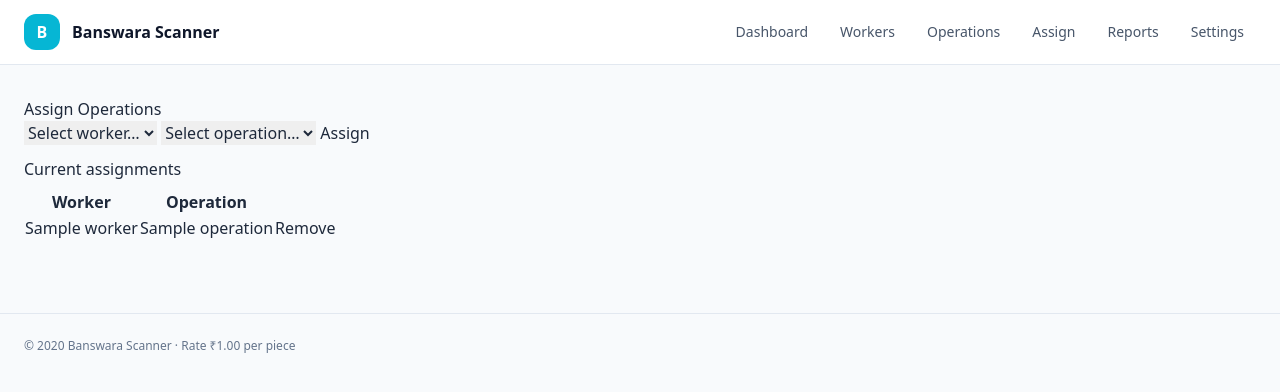
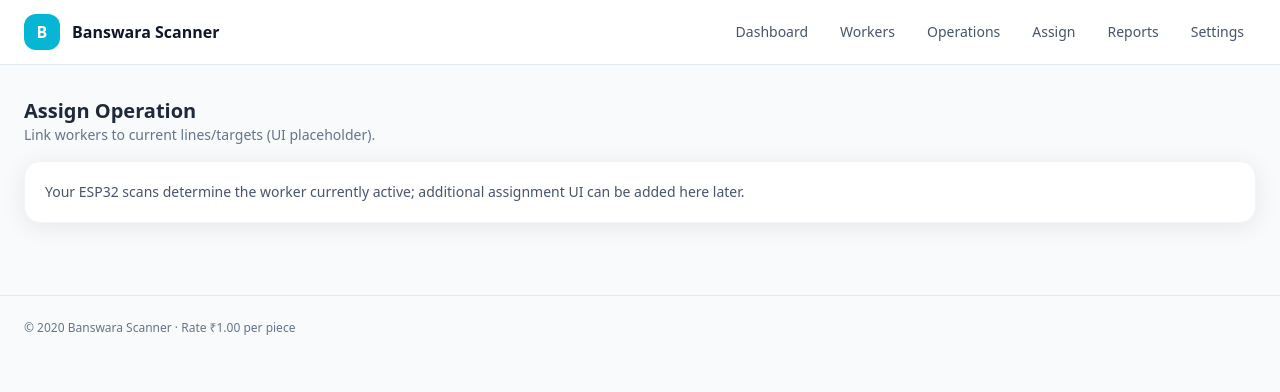
Before and after one commit to Sachinsuthar17/WorkerTracker, a Flask app: template templates/assign_operation.html in a window 1280 px wide. Shown: the top 392 px of the page. Run offline with Flask 3, Linux system fonts and the light colour scheme; the template is opened without the code that fills it: most values are stand-ins (such as "Sample title", 1, 10 or a date in 2020); some libraries are stand-ins or nearby versions.

Commit message:
Code Changed

```diff
--- a/templates/assign_operation.html
+++ b/templates/assign_operation.html
@@ -1,60 +1,14 @@
 {% extends "layout.html" %}
+{% set title = "Assign Operation" %}
 {% block content %}
-<header class="page-header"><h1>Assign Operations</h1></header>
+<section class="grid gap-4">
+  <header>
+    <h1 class="text-xl font-semibold">Assign Operation</h1>
+    <p class="text-sm text-slate-500">Link workers to current lines/targets (UI placeholder).</p>
+  </header>
 
-<div class="card">
-  <form id="f-assign" class="row" onsubmit="return false;">
-    <select name="worker_id" required>
-      <option value="">Select worker…</option>
-      {% for w in workers %}
-        <option value="{{ w.id }}">{{ w.name }}</option>
-      {% endfor %}
-    </select>
-    <select name="operation_id" required>
-      <option value="">Select operation…</option>
-      {% for o in operations %}
-        <option value="{{ o.id }}">{{ o.code }}</option>
-      {% endfor %}
-    </select>
-    <button class="btn">Assign</button>
-  </form>
-</div>
-<div style="height:12px;"></div>
-
-<div class="card">
-  <div class="muted">Current assignments</div>
-  <div style="height:8px;"></div>
-  <div style="overflow:auto;">
-    <table id="tbl">
-      <thead><tr><th>Worker</th><th>Operation</th><th></th></tr></thead>
-      <tbody>
-        {% for a in assignments %}
-        <tr data-id="{{ a.id }}">
-          <td>{{ a.worker }}</td>
-          <td class="code">{{ a.operation }}</td>
-          <td class="right"><button class="btn secondary btn-del">Remove</button></td>
-        </tr>
-        {% endfor %}
-      </tbody>
-    </table>
+  <div class="bg-white rounded-2xl p-5 shadow-card border border-slate-100">
+    <p class="text-sm text-slate-600">Your ESP32 scans determine the worker currently active; additional assignment UI can be added here later.</p>
   </div>
-</div>
-
-<script>
-  document.querySelector("#f-assign").addEventListener("submit", async (e)=>{
-    const fd = new FormData(e.target);
-    const r = await fetch("/assign/save", {method:"POST", body:fd});
-    if(r.ok){ location.reload(); } else { alert(await r.text()); }
-  });
-
-  document.querySelectorAll(".btn-del").forEach(btn=>{
-    btn.addEventListener("click", async (e)=>{
-      const tr = e.target.closest("tr");
-      const id = tr.dataset.id;
-      const fd = new FormData(); fd.append("assignment_id", id);
-      const r = await fetch("/assign/delete", {method:"POST", body:fd});
-      if(r.ok){ tr.remove(); } else { alert(await r.text()); }
-    });
-  });
-</script>
+</section>
 {% endblock %}
```
